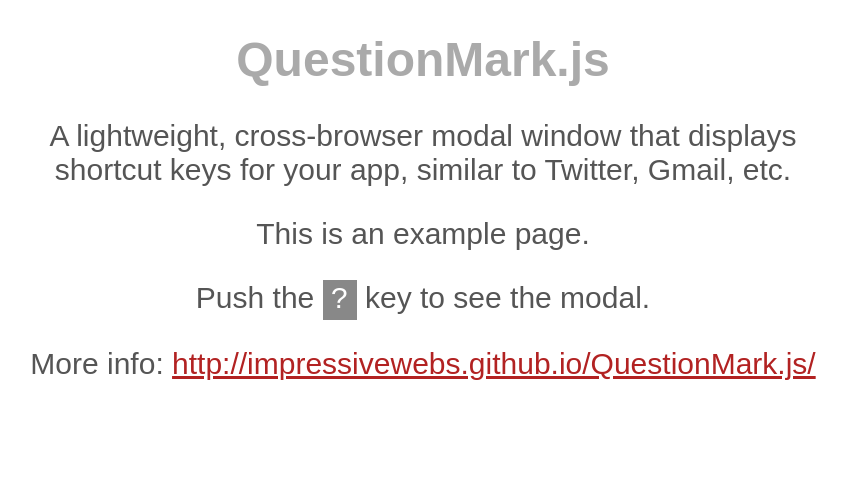
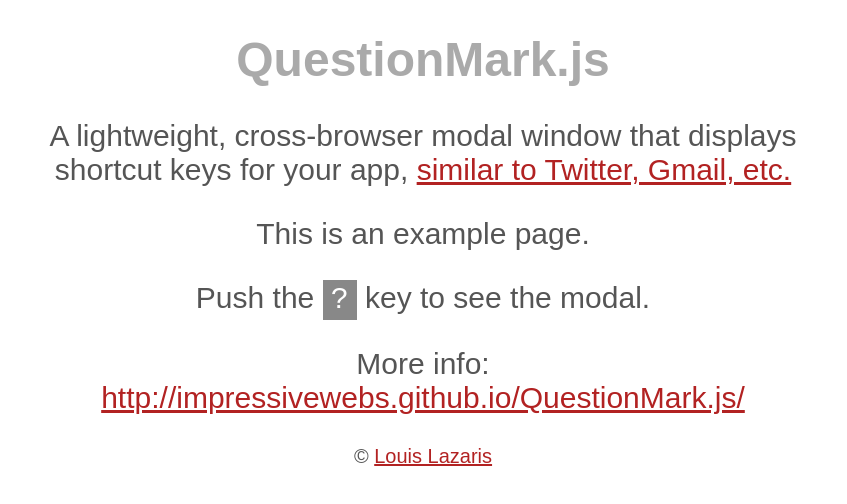
Before and after one commit to impressivewebs/QuestionMark.js, a plain HTML site: page index.html in a window 1280 px wide. Shown: the whole page, without its empty margins (217-1064 px from the left). Drawn offline with Linux system fonts and the light colour scheme.

Commit message:
Fixed up demo page

```diff
--- a/index.html
+++ b/index.html
@@ -12,20 +12,27 @@
 <link rel="stylesheet" href="css/question.mark.css">
 
 <style>
-.demo h1 {
+.demo {
+    word-wrap: break-word;
     text-align: center;
     font-family: Arial, sans-serif;
+}
+
+.demo h1 {
     color: #aaa;
     font-size: 3em;
 }
 
 .demo p {
     font-family: Arial, sans-serif;
-    width: 800px;
+    max-width: 800px;
     color: #555;
     margin: 0 auto 30px auto;
     font-size: 30px;
-    text-align: center;
+}
+
+.demo p:last-child {
+    font-size: 20px;
 }
 
 .demo a {
@@ -51,14 +58,15 @@
 
 <h1>QuestionMark.js</h1>
 
-<p>A lightweight, cross-browser modal window that displays shortcut keys for your app, similar to Twitter, Gmail, etc.</p>
+<p>A lightweight, cross-browser modal window that displays shortcut keys for your app, <a href="https://plus.google.com/u/0/118100898483063383963/posts/V12mRNmsiWg">similar to Twitter, Gmail, etc.</a></p>
 
 <p>This is an example page.</p>
 
 <p>Push the <code>?</code> key to see the modal.</p>
 
-<p>More info: <a href="http://impressivewebs.github.io/QuestionMark.js/">http://impressivewebs.github.io/QuestionMark.js/</a></p>
+<p>More info:<br><a href="http://impressivewebs.github.io/QuestionMark.js/">http://impressivewebs.github.io/QuestionMark.js/</a></p>
 
+<p>© <a href="https://twitter.com/ImpressiveWebs">Louis Lazaris</a></p>
 </div><!-- .demo -->
 
 <!-- attachevent.js is for IE8 -->
```
